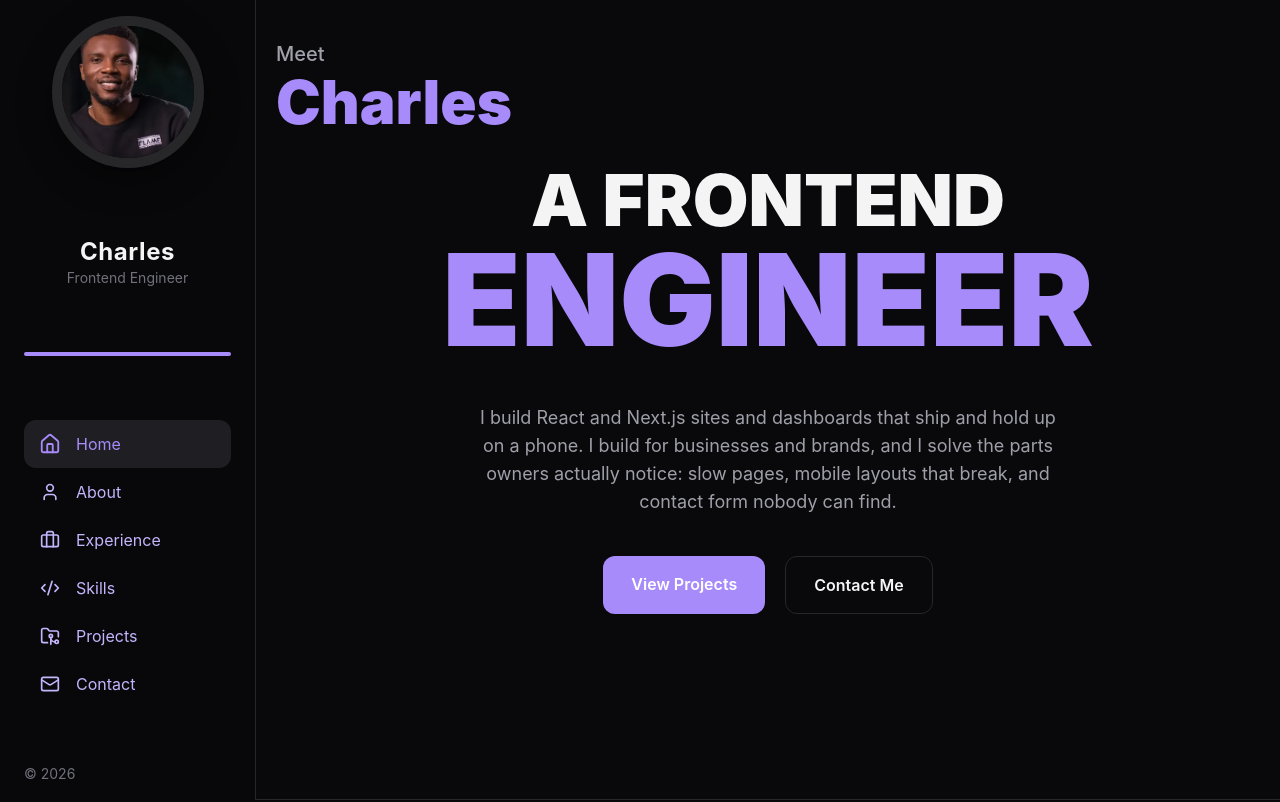
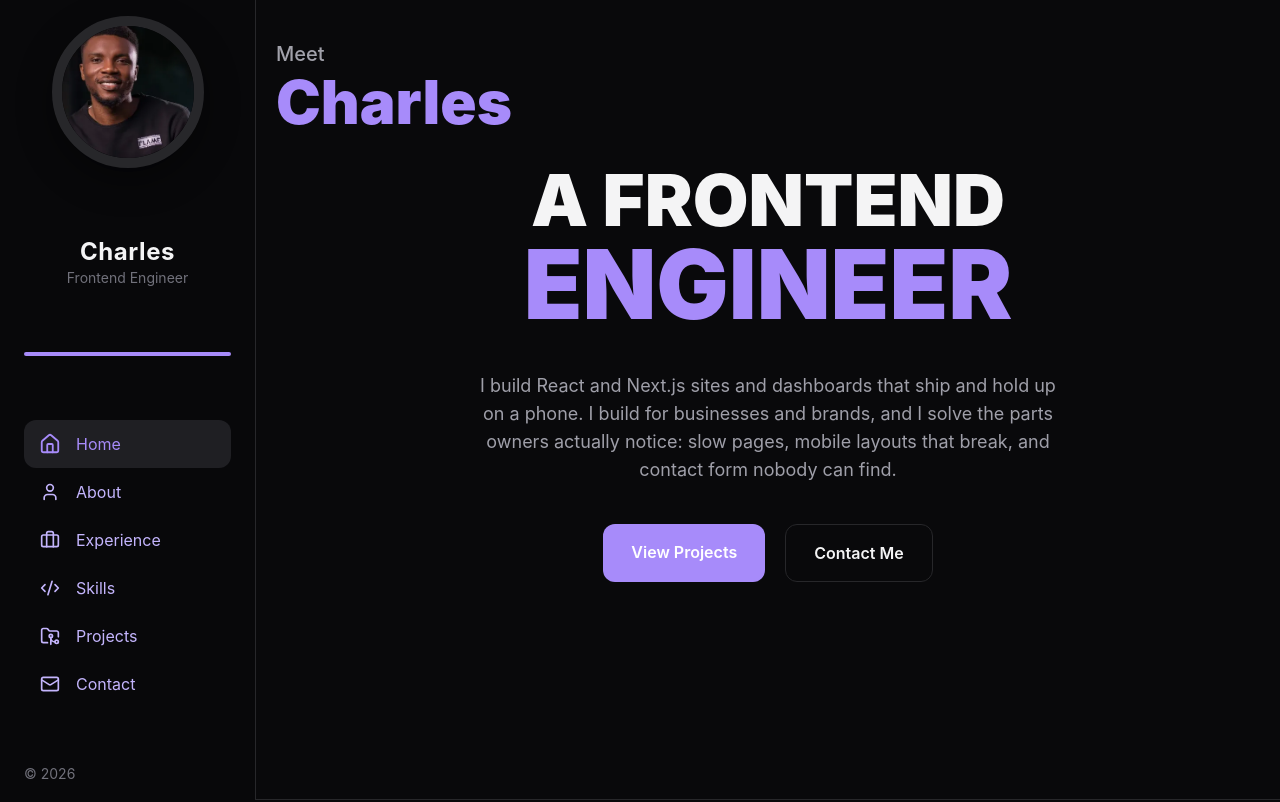
Before and after one commit to charlespharrell/meet_Charles, a React (Vite) app: page / in a window 1280 px wide. Shown: the top 802 px of the page. Built offline with nearby package versions, Linux system fonts and the light colour scheme.

Commit message:
updated on portfolio

```diff
--- a/src/sections/Hero.tsx
+++ b/src/sections/Hero.tsx
@@ -127,7 +127,8 @@ function Hero() {
           }}
           className="
             text-7xl
-            md:text-9xl
+            md:text-8xl
+
             font-black
             leading-none
             flex
```
